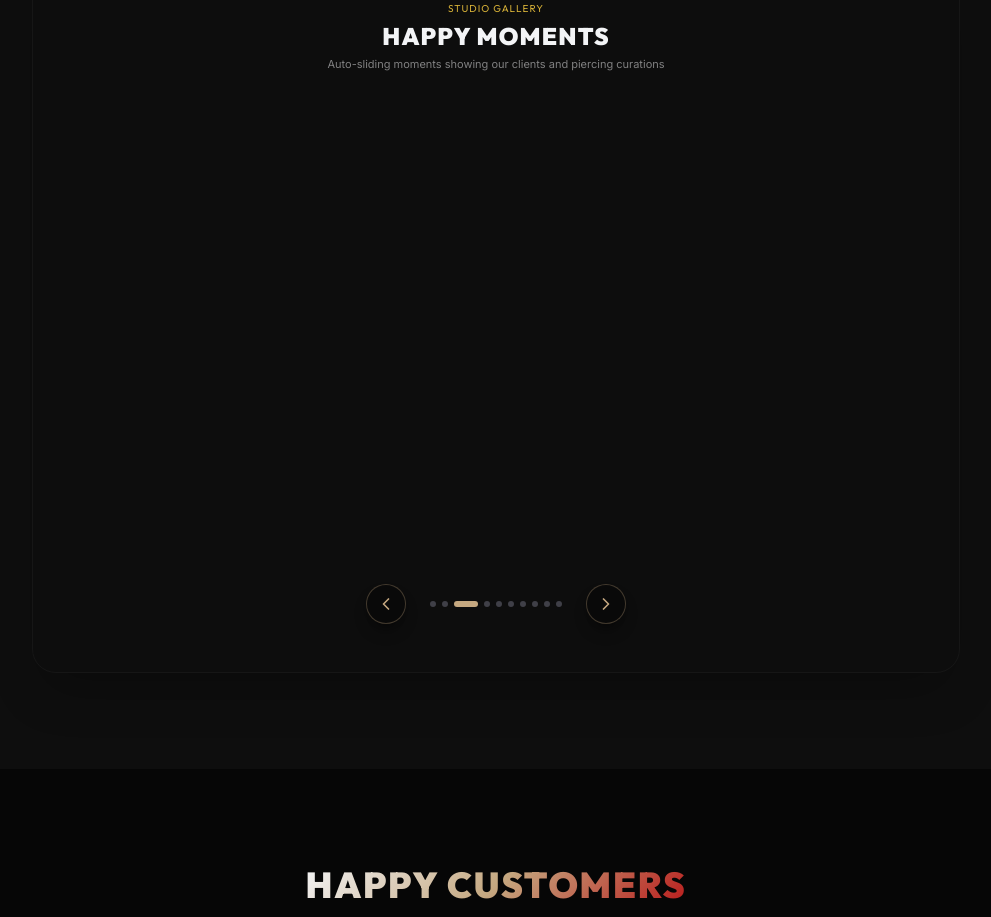
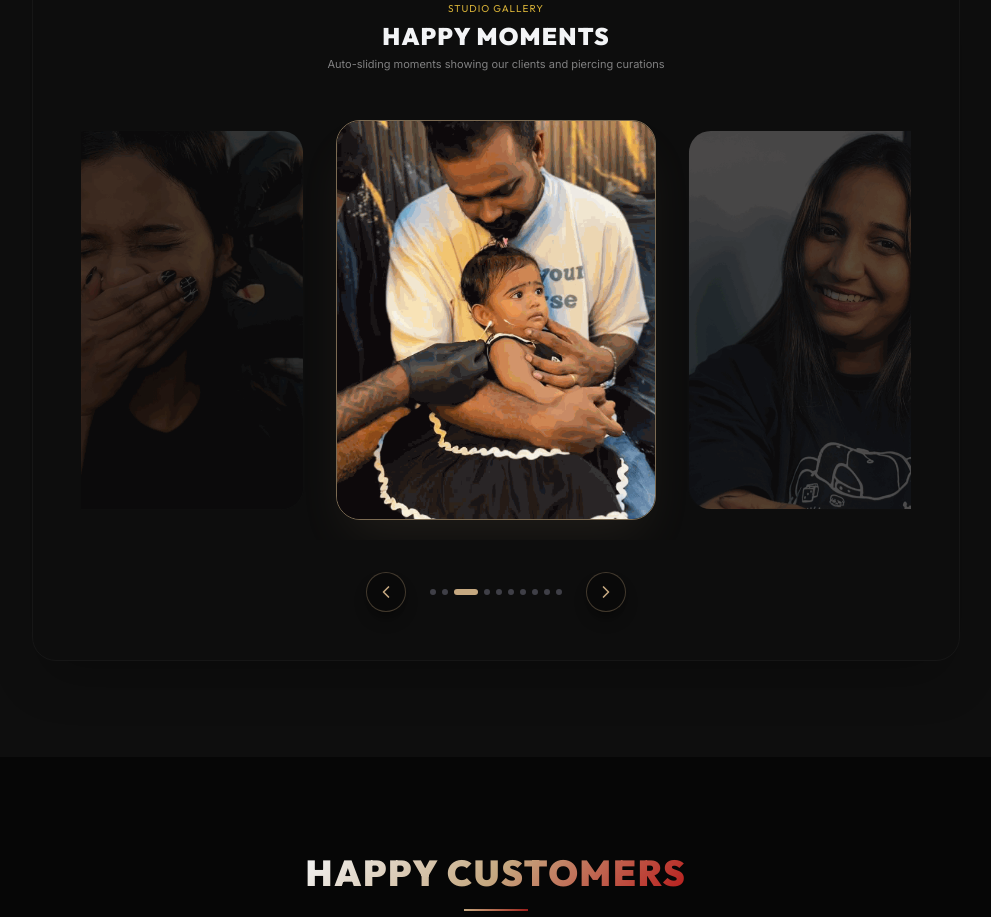
Before and after one commit to thenameisanzu/Skull-Sword, a Next.js app: page / in a window 1280 px wide. Shown: the part 3720-4637 px from the top of the page, without its empty margins (144-1135 px from the left). Built offline with nearby package versions, Linux system fonts and the light colour scheme.

Commit message:
layout: fix slider track parent relative centering and remove text captions from moment image cards

```diff
--- a/components/CircularMomentsGallery.jsx
+++ b/components/CircularMomentsGallery.jsx
@@ -100,7 +100,7 @@ export default function CircularMomentsGallery() {
   const cardWidth = isMobile ? 288 : 320;
   const gap = isMobile ? 16 : 24;
   const centerOffset = isMobile ? 144 : 160;
-  const translateVal = `calc(50% - ${centerOffset}px - ${activeIndex * (cardWidth + gap)}px)`;
+  const translateVal = `calc(-${centerOffset}px - ${activeIndex * (cardWidth + gap)}px)`;
 
   return (
     <div className="relative w-full bg-charcoal-medium/55 border border-charcoal-light rounded-3xl p-8 sm:p-12 overflow-hidden shadow-2xl">
@@ -123,13 +123,13 @@ export default function CircularMomentsGallery() {
 
         {/* Sliding Viewport Container */}
         <div
-          className="relative w-full overflow-hidden py-4 cursor-grab active:cursor-grabbing"
+          className="relative w-full overflow-hidden h-[360px] sm:h-[420px] cursor-grab active:cursor-grabbing"
           onMouseEnter={() => setIsPaused(true)}
           onMouseLeave={() => setIsPaused(false)}
         >
           {/* Slider Track */}
           <div
-            className="flex transition-transform duration-700 ease-[cubic-bezier(0.25,1,0.5,1)]"
+            className="absolute left-1/2 flex transition-transform duration-700 ease-[cubic-bezier(0.25,1,0.5,1)]"
             style={{
               transform: `translate3d(${translateVal}, 0, 0)`,
               gap: `${gap}px`,
@@ -161,22 +161,6 @@ export default function CircularMomentsGallery() {
                     className="w-full h-full object-cover transition-transform duration-700 group-hover:scale-105"
                     loading="lazy"
                   />
-
-                  {/* Dark Vignette Overlay */}
-                  <div className="absolute inset-0 bg-gradient-to-t from-black/95 via-black/20 to-transparent opacity-90 transition-opacity duration-300 pointer-events-none" />
-
-                  {/* Info Text overlays */}
-                  <div className="absolute inset-x-0 bottom-0 p-6 flex flex-col justify-end text-left select-none pointer-events-none">
-                    <span className="text-[9px] font-brand uppercase tracking-widest text-gold-accent font-bold mb-1">
-                      {moment.subtitle}
-                    </span>
-                    <h4 className="font-serif text-lg sm:text-xl font-bold text-zinc-100 leading-tight">
-                      {moment.title}
-                    </h4>
-                    <p className="text-[9px] text-foreground/45 tracking-wider mt-1.5 uppercase font-mono">
-                      {moment.credits}
-                    </p>
-                  </div>
                 </div>
               );
             })}
```
